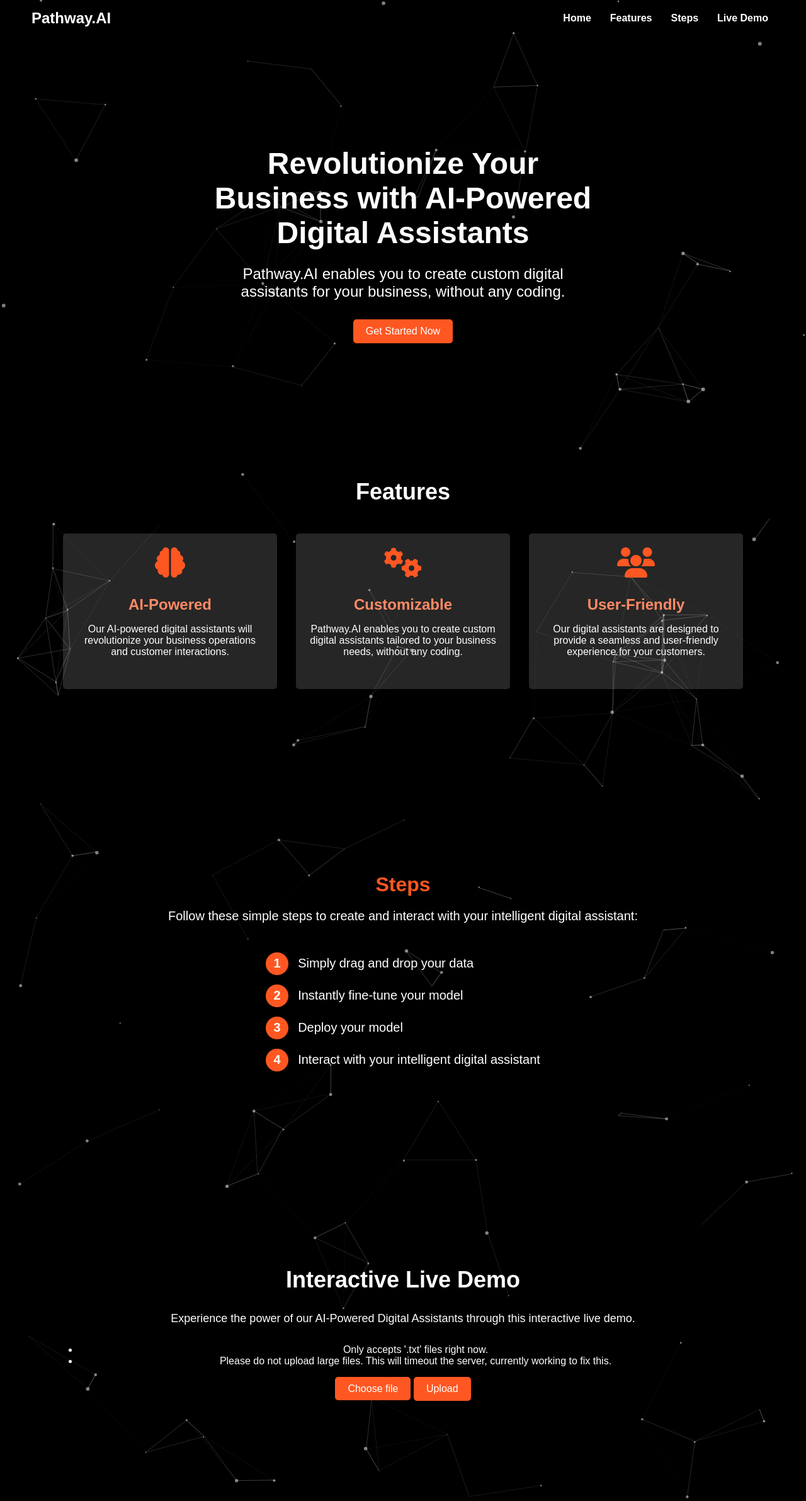
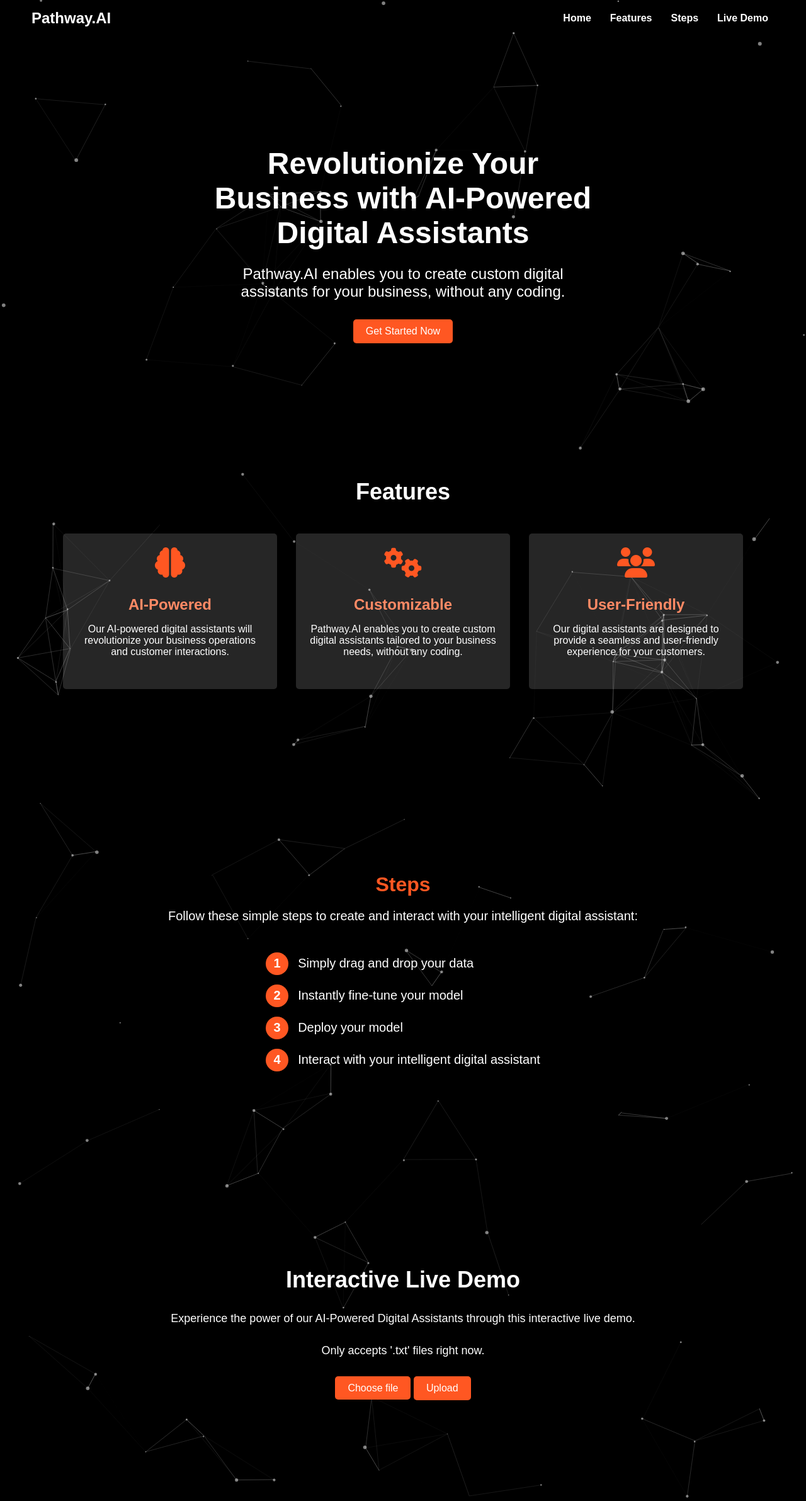
Before and after one commit to j0sephsasson/fine-tune-LLMs, a Flask app: page / in a window 1280 px wide. Shown: the whole page at 63% size. Run offline with Flask 2, Linux system fonts and the light colour scheme.

Commit message:
removed note - fixed error

```diff
--- a/templates/index.html
+++ b/templates/index.html
@@ -127,11 +127,8 @@
         <section class="section" id="interactive-live-demo">
             <h2>Interactive Live Demo</h2>
             <p>Experience the power of our AI-Powered Digital Assistants through this interactive live demo.</p>
-            <ul>
-                <li>Only accepts '.txt' files right now.</li>
-                <li>Please do not upload large files. This will timeout the server, currently working to fix this.</li>
-            </ul>
-
+            <p>Only accepts '.txt' files right now.</p>
+            <!-- <p>Please do not upload large files. This will timeout the server, currently working to fix this.</p> -->
             <form id="upload-form" action="/upload" method="post" enctype="multipart/form-data">
                 <div id="file-and-upload">
                     <input type="file" name="file" id="file" class="inputfile" required/>
```
